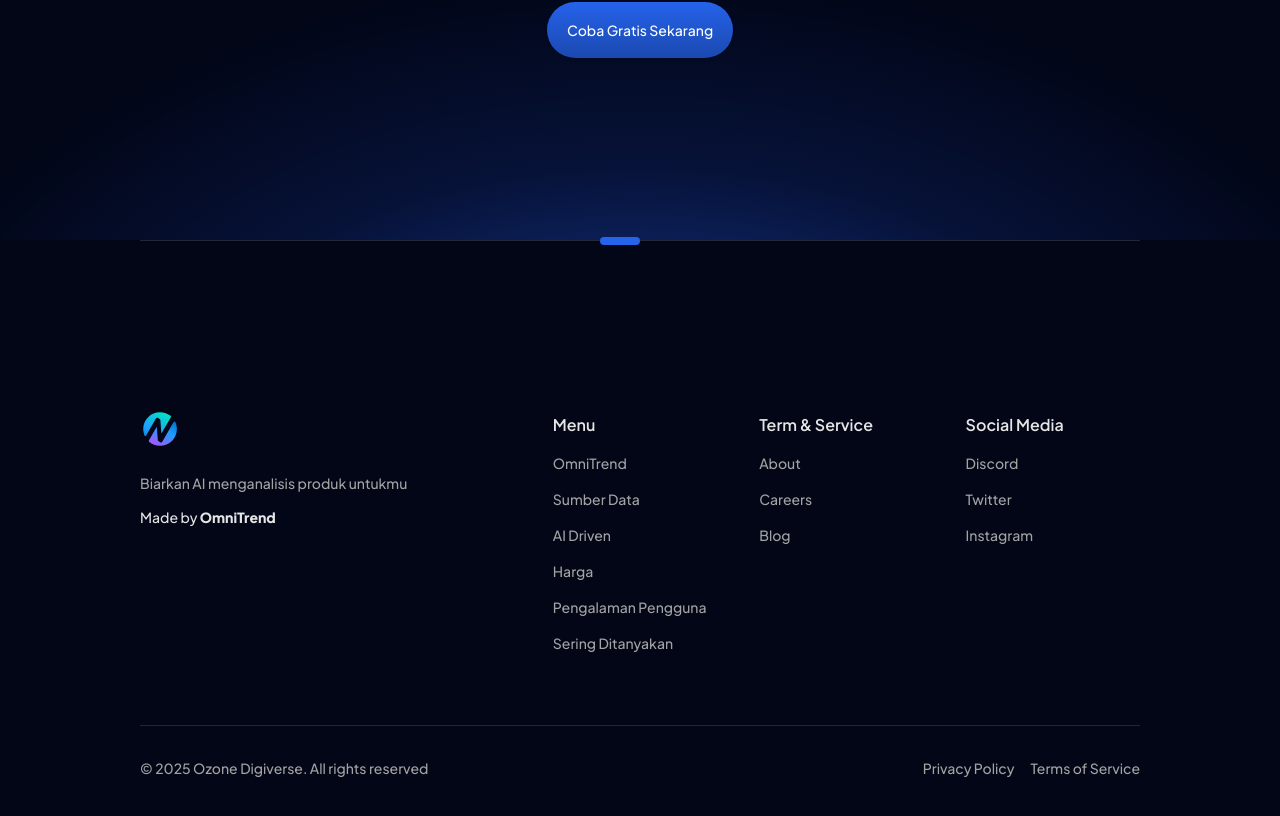
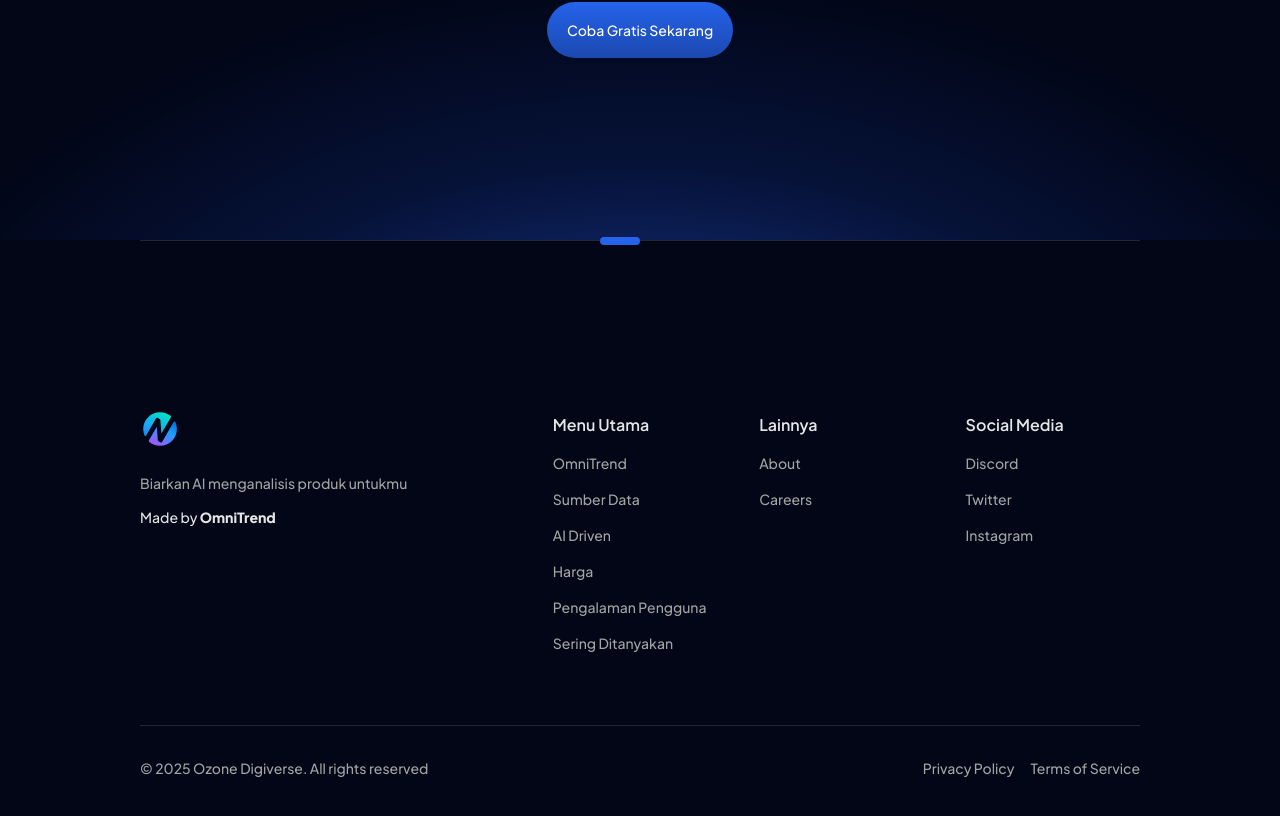
Before and after one commit to alfariiizi/omnytrend-landing, a Next.js app: page / in a window 1280 px wide. Shown: the part 5981-6797 px from the top of the page. Built offline with nearby package versions, Linux system fonts and the light colour scheme.

Commit message:
fix: footer title menu names

```diff
--- a/components/sections/footer/default.tsx
+++ b/components/sections/footer/default.tsx
@@ -32,7 +32,7 @@
     name = siteConfig.name,
     columns = [
         {
-            title: "Menu",
+            title: "Menu Utama",
             links: [
                 { text: "OmniTrend", href: "#header" },
                 { text: "Sumber Data", href: "#data-source" },
@@ -43,11 +43,10 @@
             ],
         },
         {
-            title: "Term & Service",
+            title: "Lainnya",
             links: [
                 { text: "About", href: siteConfig.url },
                 { text: "Careers", href: siteConfig.url },
-                { text: "Blog", href: siteConfig.url },
             ],
         },
         {
```
